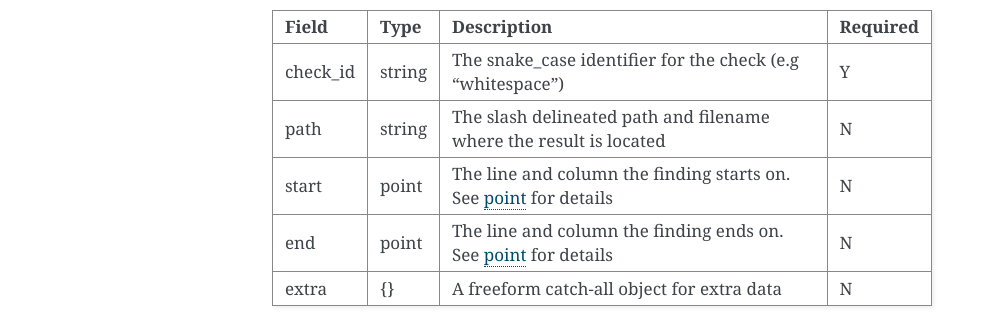
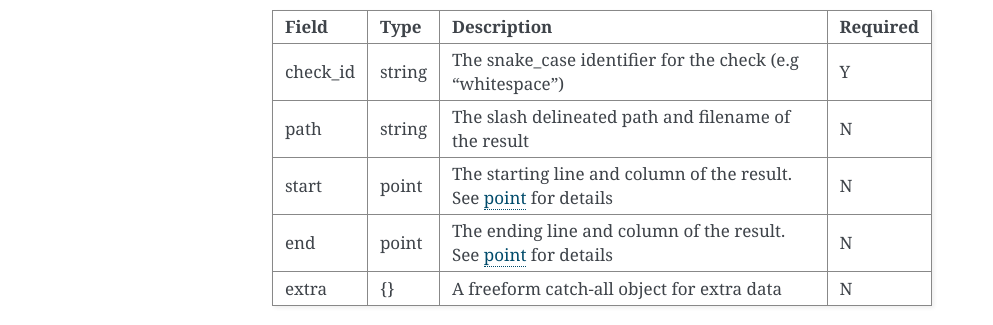
Before and after one commit to semgrep/docs, a Sphinx documentation site: the page built from docs/api/output.rst, in a window 1280 px wide. Shown: the part 814-1139 px from the top of the page, without its empty margins (148-1141 px from the left). Built offline with Sphinx 7.4.7, drawn with Linux system fonts in a browser that asks for light colours.

Commit message:
Improve language for result object spec

```diff
--- a/docs/api/output.rst
+++ b/docs/api/output.rst
@@ -38,11 +38,11 @@ Each result object supports the following fields:
 +==========+=========+====================================================================+==========+
 | check_id | string  | The snake_case identifier for the check (e.g "whitespace")         |     Y    |
 +----------+---------+--------------------------------------------------------------------+----------+
-| path     | string  | The slash delineated path and filename where the result is located |     N    |
+| path     | string  | The slash delineated path and filename of the result               |     N    |
 +----------+---------+--------------------------------------------------------------------+----------+
-| start    | point   | The line and column the finding starts on. See point_ for details  |     N    |
+| start    | point   | The starting line and column of the result. See point_ for details |     N    |
 +----------+---------+--------------------------------------------------------------------+----------+
-| end      | point   | The line and column the finding ends on. See point_ for details    |     N    |
+| end      | point   | The ending line and column of the result. See point_ for details   |     N    |
 +----------+---------+--------------------------------------------------------------------+----------+
 | extra    | {}      | A freeform catch-all object for extra data                         |     N    |
 +----------+---------+--------------------------------------------------------------------+----------+
```
